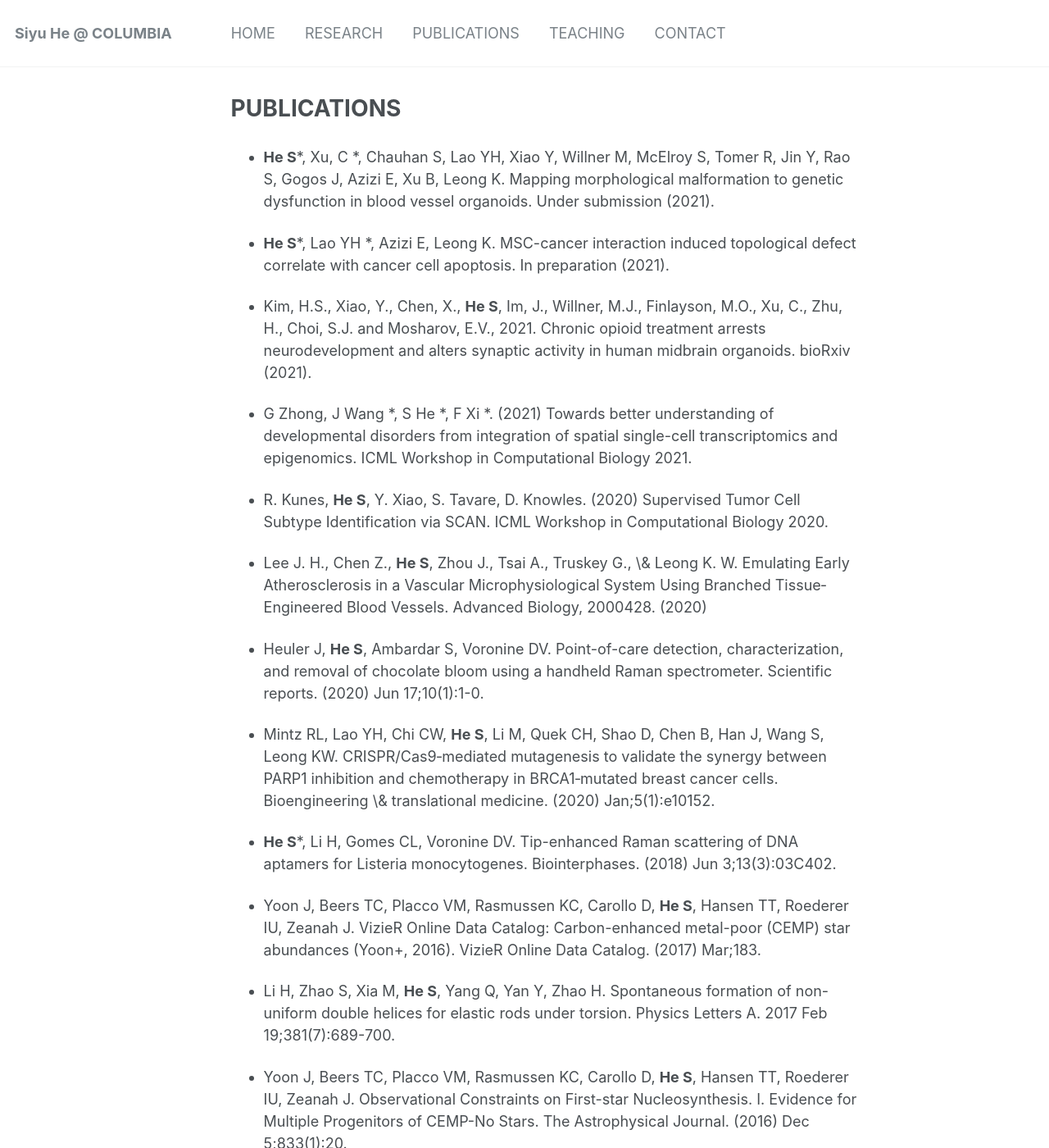
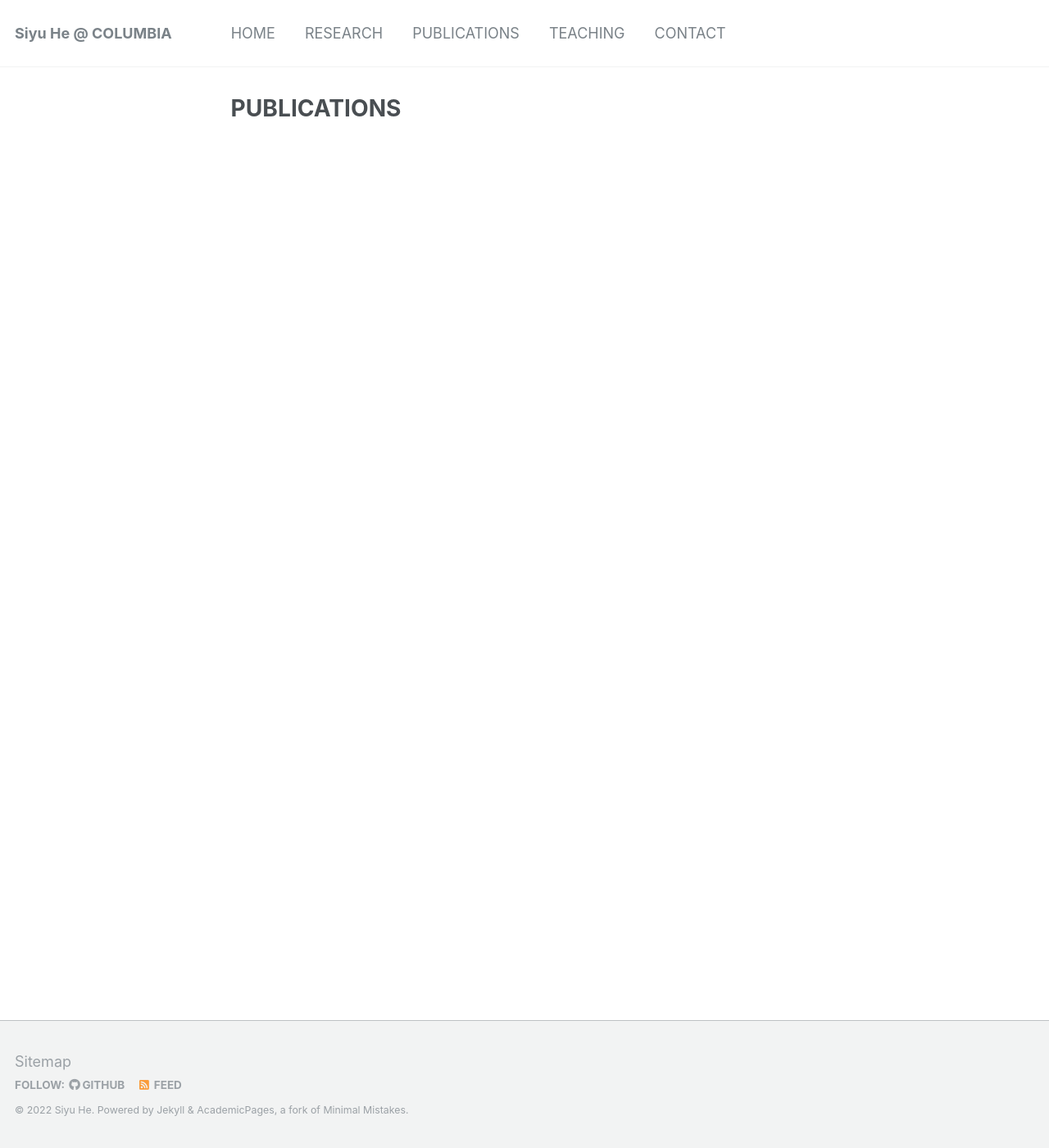
Before and after one commit to siyuh/he-siyu.github.io, a Jekyll site: the page built from _pages/publications.md, in a window 1280 px wide and 1400 px high. Shown: the whole window at 82% size. Built offline with Jekyll 4.4.1, drawn with Linux system fonts in a browser that asks for light colours.

Commit message:
Update publications.md

```diff
--- a/_pages/publications.md
+++ b/_pages/publications.md
@@ -4,28 +4,3 @@ title: "PUBLICATIONS"
 excerpt: ""
 author_profile: false
 ---
-
-
-* **He S***, Xu, C *, Chauhan S, Lao YH, Xiao Y, Willner M, McElroy S, Tomer R, Jin Y, Rao S, Gogos J, Azizi E, Xu B, Leong K. Mapping morphological malformation to genetic dysfunction in blood vessel organoids. Under submission (2021).
-
-* **He S***, Lao YH *, Azizi E, Leong K. MSC-cancer interaction induced topological defect correlate with cancer cell apoptosis. In preparation (2021).
-
-* Kim, H.S., Xiao, Y., Chen, X.,  **He S**, Im, J., Willner, M.J., Finlayson, M.O., Xu, C., Zhu, H., Choi, S.J. and Mosharov, E.V., 2021. Chronic opioid treatment arrests neurodevelopment and alters synaptic activity in human midbrain organoids. bioRxiv (2021).
-
-* G Zhong, J Wang *, S He *, F Xi *. (2021) Towards better understanding of developmental disorders from integration of spatial single-cell transcriptomics and epigenomics. ICML Workshop in Computational Biology 2021.
-
-* R. Kunes, **He S**, Y. Xiao, S. Tavare, D. Knowles. (2020) Supervised Tumor Cell Subtype Identification via SCAN. ICML Workshop in Computational Biology 2020.
-
-* Lee J. H., Chen Z., **He S**, Zhou J., Tsai A., Truskey G., \& Leong K. W. Emulating Early Atherosclerosis in a Vascular Microphysiological System Using Branched Tissue‐Engineered Blood Vessels. Advanced Biology, 2000428. (2020)
-
-* Heuler J, **He S**, Ambardar S, Voronine DV. Point-of-care detection, characterization, and removal of chocolate bloom using a handheld Raman spectrometer. Scientific reports. (2020) Jun 17;10(1):1-0.
-
-* Mintz RL, Lao YH, Chi CW, **He S**, Li M, Quek CH, Shao D, Chen B, Han J, Wang S, Leong KW. CRISPR/Cas9‐mediated mutagenesis to validate the synergy between PARP1 inhibition and chemotherapy in BRCA1‐mutated breast cancer cells. Bioengineering \& translational medicine. (2020) Jan;5(1):e10152.
-
-* **He S***, Li H, Gomes CL, Voronine DV. Tip-enhanced Raman scattering of DNA aptamers for Listeria monocytogenes. Biointerphases. (2018) Jun 3;13(3):03C402.
-
-* Yoon J, Beers TC, Placco VM, Rasmussen KC, Carollo D, **He S**, Hansen TT, Roederer IU, Zeanah J. VizieR Online Data Catalog: Carbon-enhanced metal-poor (CEMP) star abundances (Yoon+, 2016). VizieR Online Data Catalog. (2017) Mar;183.
-
-* Li H, Zhao S, Xia M, **He S**, Yang Q, Yan Y, Zhao H. Spontaneous formation of non-uniform double helices for elastic rods under torsion. Physics Letters A. 2017 Feb 19;381(7):689-700.
-
-* Yoon J, Beers TC, Placco VM, Rasmussen KC, Carollo D, **He S**, Hansen TT, Roederer IU, Zeanah J. Observational Constraints on First-star Nucleosynthesis. I. Evidence for Multiple Progenitors of CEMP-No Stars. The Astrophysical Journal. (2016) Dec 5;833(1):20.
```
